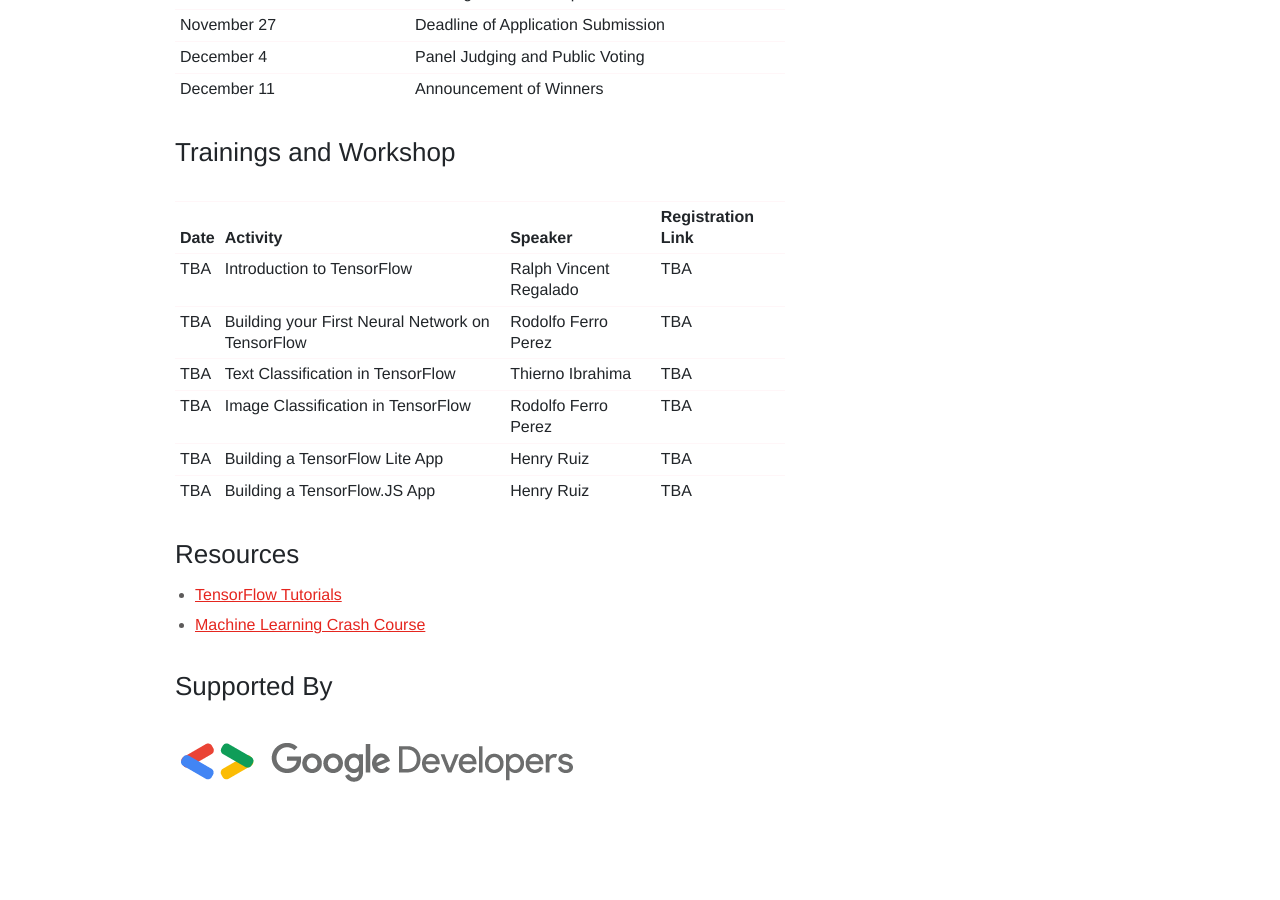
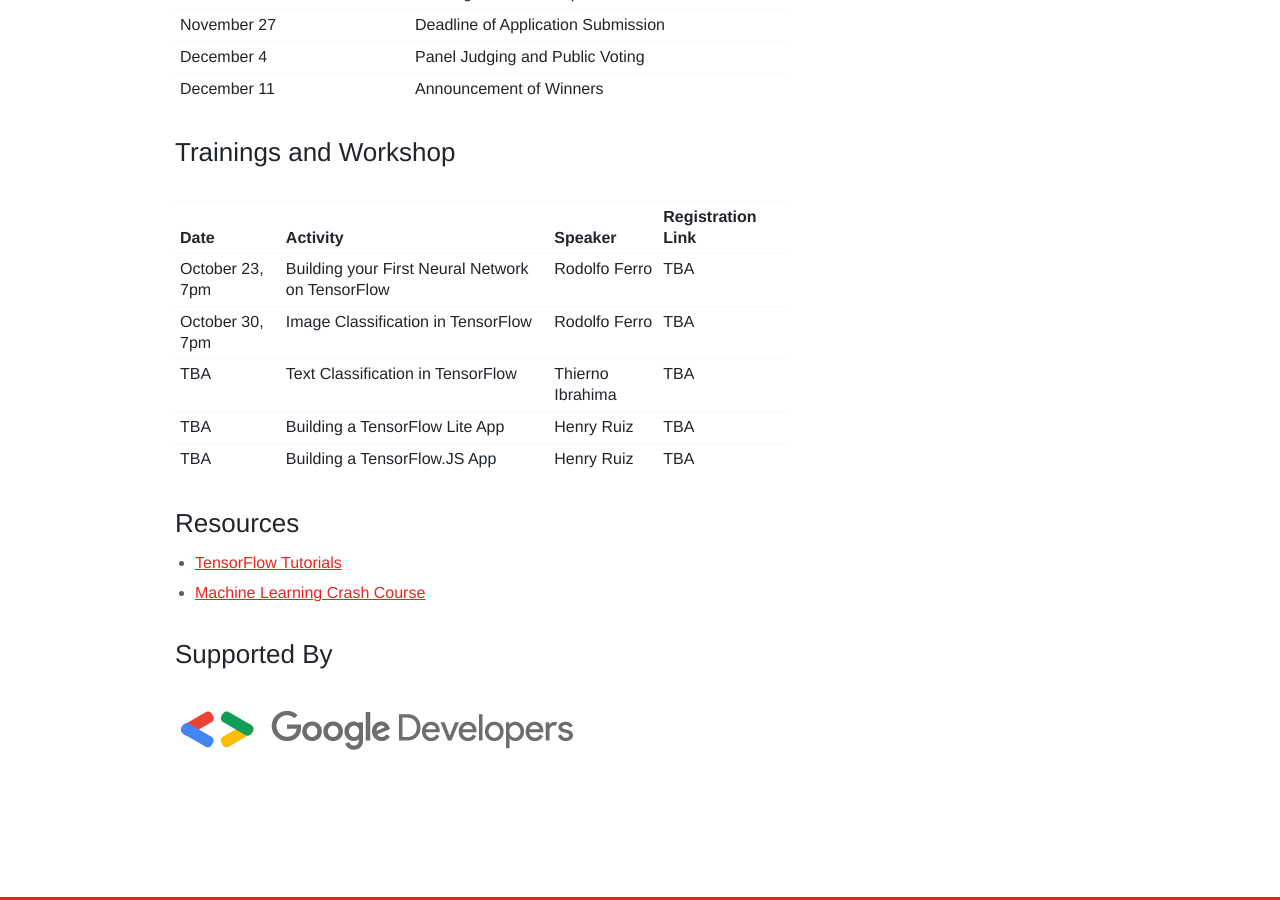
Before and after one commit to aipilipinas/aipilipinas.github.io, a Jekyll site: the page built from _events/tfshowcase.md, in a window 1280 px wide and 900 px high, scrolled down 2193 px. Built offline with Jekyll 4.4.1, drawn with Linux system fonts in a browser that asks for light colours.

Commit message:
Update event date

```diff
--- a/_events/tfshowcase.md
+++ b/_events/tfshowcase.md
@@ -47,12 +47,12 @@
 
 Date | Activity | Speaker | Registration Link
 --- | --- | --- | ---
-TBA | Introduction to TensorFlow | Ralph Vincent Regalado | TBA
-TBA | Building your First Neural Network on TensorFlow | Rodolfo Ferro Perez | TBA
+October 23, 7pm | Building your First Neural Network on TensorFlow | Rodolfo Ferro | TBA
+October 30, 7pm | Image Classification in TensorFlow | Rodolfo Ferro | TBA
 TBA | Text Classification in TensorFlow | Thierno Ibrahima | TBA
-TBA | Image Classification in TensorFlow | Rodolfo Ferro Perez | TBA
 TBA | Building a TensorFlow Lite App | Henry Ruiz | TBA
 TBA | Building a TensorFlow.JS App | Henry Ruiz | TBA
+
 
 ## Resources
 - [TensorFlow Tutorials](https://www.tensorflow.org/tutorials)
```
